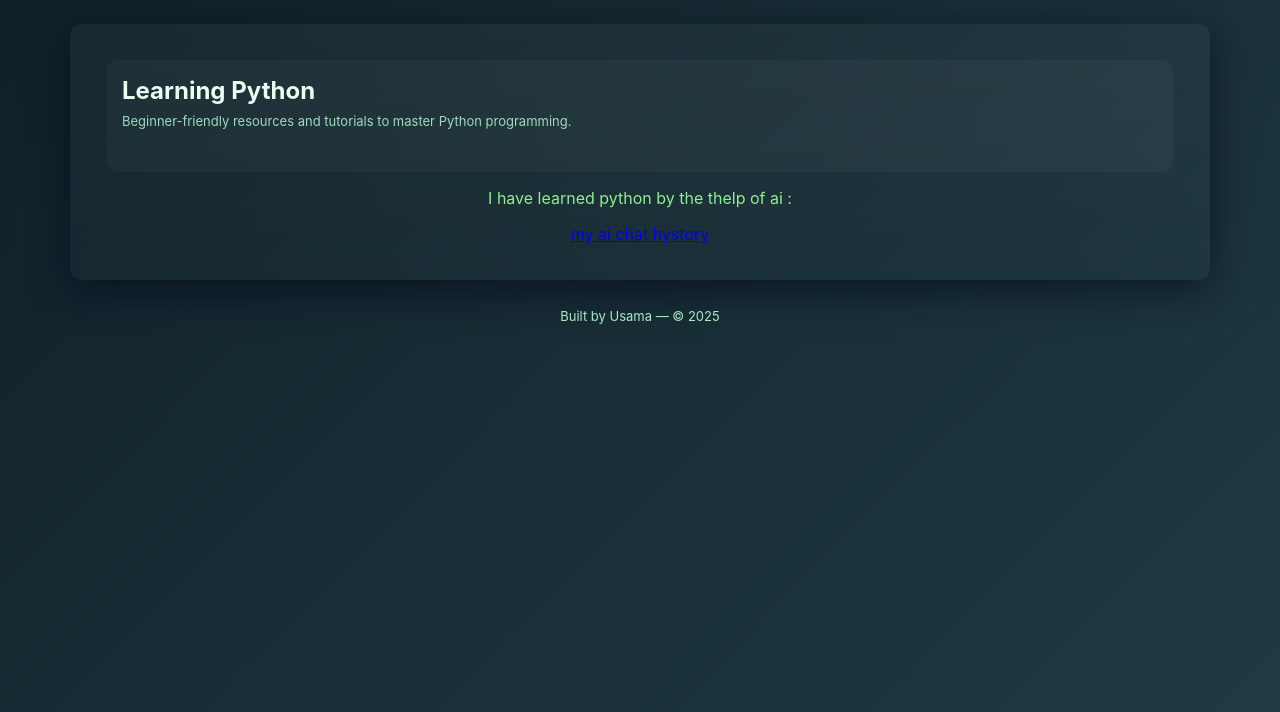
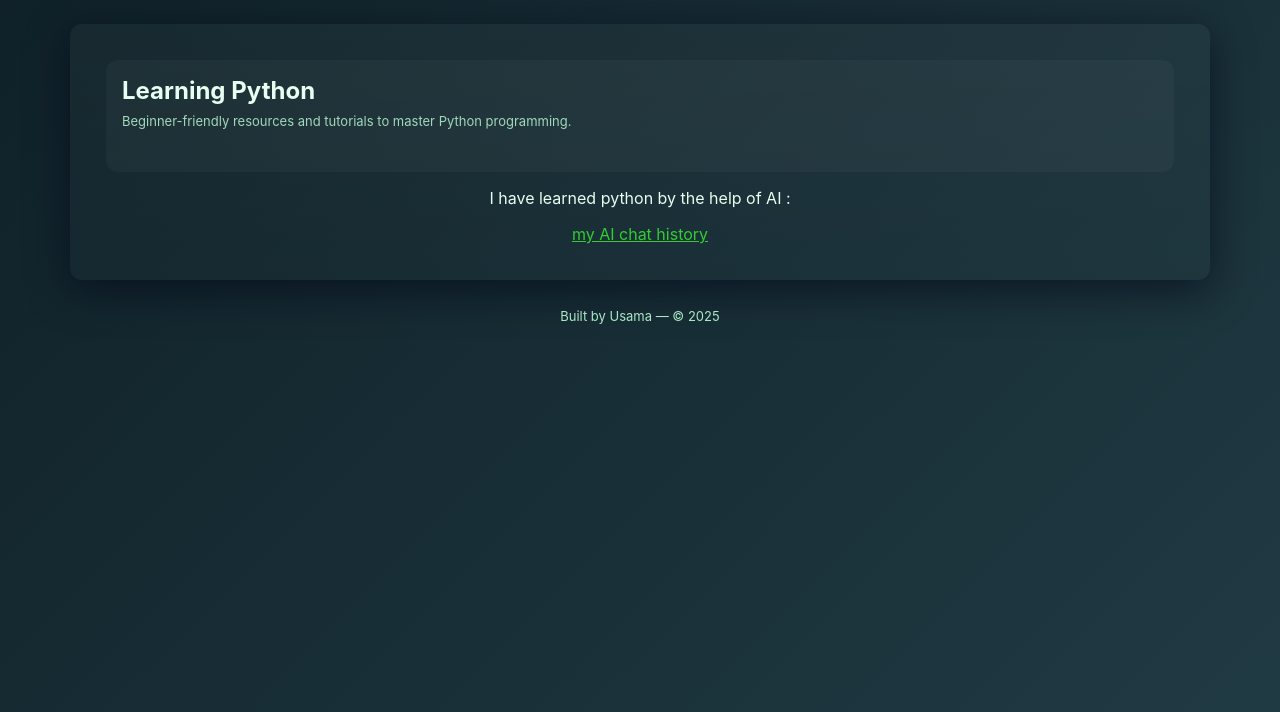
Before and after one commit to usamashafqat6675-blip/Usama, a plain HTML site: page index.html in a window 1280 px wide. Both pictures are taken after a click on the link "Learning Python". Shown: the part 88-800 px from the top of the page. Drawn offline with Linux system fonts and the light colour scheme.

Commit message:
Add files via upload

```diff
--- a/index.html
+++ b/index.html
@@ -72,11 +72,17 @@
       <p class="small-muted" style="margin:0">Beginner-friendly resources and tutorials to master Python programming.</p>
     </div>
   </div>
-  <div style="margin-top:14px; text-align:center; color:#90EE90;">
-    <p>I have learned python by the thelp of ai :</p>
-    <a href="https://chatgpt.com/share/68fcc892-5fb0-800a-9439-bb0ffb750d5d">
- my ai chat hystory
+<div style="margin-top:14px; text-align:center;">
+    <p>I have learned python by the help of AI :</p>
+    <a href="https://chatgpt.com/share/68fcc892-5fb0-800a-9439-bb0ffb750d5d"
+       style="color:#32CD32; text-decoration:underline;"
+       onmouseover="this.style.color='#7CFC00'"
+       onmouseout="this.style.color='#32CD32'">
+        my AI chat history
     </a>
+</div>
+</div>
+
   </div>
 </section>
    <!-- Programming Fundamentals -->
@@ -87,7 +93,7 @@
       <p class="small-muted" style="margin:0">Core programming concepts — logic, variables, loops, and problem-solving.</p>
     </div>
   </div>
-  <div style="margin-top:14px; text-align:center; color:#90EE90;">
+  <div style="margin-top:14px; text-align:center; color:#9fd9bb;">
     <p>Start with this interactive notebook:</p>
     <a href="https://colab.research.google.com/drive/15isImXCIi3TF9bMLQeT4gzTaJVojnClw?usp=sharing" target="_blank" style="color:var(--accent); font-weight:700;">
       Open the Programming Fundamentals Notebook
```
